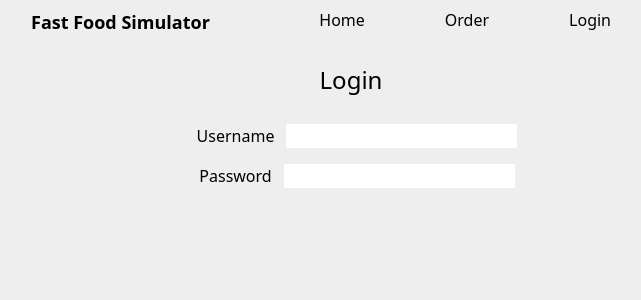
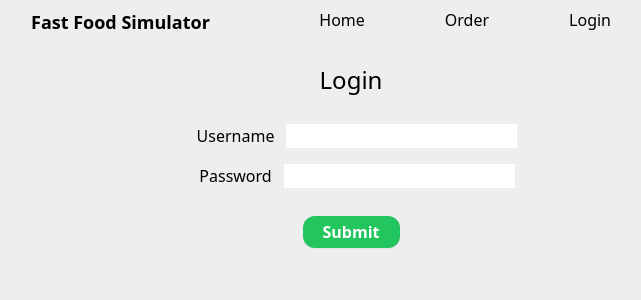
Before and after one commit to calebsmith00/fast-food-simulator, a Next.js app: page /login in a window 1280 px wide. Shown: the top 300 px of the page, without its empty margins (289-930 px from the left). Built offline with nearby package versions, Linux system fonts and the light colour scheme.

Commit message:
Modularize form component

```diff
--- /dev/null
+++ b/components/Utility/Form/ButtonGroup.tsx
@@ -0,0 +1,9 @@
+import Button from "../Button/Button";
+
+export default function FormButtonGroup(props: any) {
+  return (
+    <div>
+      <Button text="Submit" onClick={props.handleSubmit} />
+    </div>
+  );
+}
--- a/components/Utility/Form/Container.tsx
+++ b/components/Utility/Form/Container.tsx
@@ -1,21 +1,31 @@
-import { ChangeEventHandler } from "react";
-import { InputFields } from "../../../hooks/useForm";
+import { MouseEvent, MouseEventHandler } from "react";
+import useForm, { InputFields } from "../../../hooks/useForm";
+import FormButtonGroup from "./ButtonGroup";
 import FormInputGroups from "./InputGroups";
 
-type FormContainerProps<> = {
-  handleInput: ChangeEventHandler<HTMLInputElement>;
-  getInputValue: Function;
+type FormContainerProps = {
   inputs: InputFields<any>;
+  handleSubmit: Function;
 };
 
 export default function FormContainer(props: FormContainerProps) {
+  const { handleInput, getInputValue, inputs } = useForm(props.inputs);
+
+  // Middleman submit function -- utilizes this to modularize this form component. All logic will be managed
+  // within the form component, but sending the data can vary per page
+  const handleSubmit = (event: MouseEvent<HTMLButtonElement>) => {
+    return props.handleSubmit(event, inputs);
+  };
+
   return (
     <div className="text-center">
       <FormInputGroups
-        inputs={props.inputs}
-        handleInput={props.handleInput}
-        getInputValue={props.getInputValue}
+        inputs={inputs}
+        handleInput={handleInput}
+        getInputValue={getInputValue}
       />
+
+      <FormButtonGroup inputs={inputs} handleSubmit={handleSubmit} />
     </div>
   );
 }
--- a/hooks/useForm.ts
+++ b/hooks/useForm.ts
@@ -1,4 +1,11 @@
-import { ChangeEvent, useEffect, useState } from "react";
+import {
+  ChangeEvent,
+  ChangeEventHandler,
+  MouseEvent,
+  MouseEventHandler,
+  useEffect,
+  useState,
+} from "react";
 
 export type InputFields<T> = {
   [key: string]: {
@@ -11,7 +18,9 @@ export type InputFields<T> = {
 export default function useForm(defaultInputs: InputFields<any> = {}) {
   const [inputs, setInputs] = useState<InputFields<any>>(defaultInputs);
 
-  const handleInput = (event: ChangeEvent<HTMLInputElement>) => {
+  const handleInput: ChangeEventHandler<HTMLInputElement> = (
+    event: ChangeEvent<HTMLInputElement>
+  ) => {
     const { name, value } = event.target;
 
     setInputs((prevInput: any) => ({
@@ -23,14 +32,18 @@ export default function useForm(defaultInputs: InputFields<any> = {}) {
     }));
   };
 
-  const clearInputs = (event: ChangeEvent<HTMLButtonElement>) => {
+  const clearInputs: MouseEventHandler<HTMLButtonElement> = (
+    event: MouseEvent<HTMLButtonElement>
+  ) => {
     setInputs(defaultInputs);
   };
 
-  const getInputValue = (keyName: string) => {
+  const getInputValue = (keyName: string): string => {
     if (inputs[keyName]) {
       return inputs[keyName]["value"];
     }
+
+    return "";
   };
 
   return { inputs, handleInput, getInputValue, clearInputs };
--- a/pages/login.tsx
+++ b/pages/login.tsx
@@ -1,6 +1,6 @@
+import { MouseEvent } from "react";
 import FormContainer from "../components/Utility/Form/Container";
 import Header from "../components/Utility/Header";
-import useForm from "../hooks/useForm";
 import { InputFields } from "../hooks/useForm";
 
 const defaultInputFields: InputFields<string> = {
@@ -17,16 +17,19 @@ const defaultInputFields: InputFields<string> = {
 };
 
 export default function Login() {
-  const { handleInput, getInputValue, inputs } = useForm(defaultInputFields);
+  const handleSubmit = (
+    event: MouseEvent<HTMLButtonElement>,
+    inputs: InputFields<string>
+  ) => {
+    event.preventDefault();
+
+    console.log(inputs);
+  };
 
   return (
     <div>
       <Header text="Login" />
-      <FormContainer
-        handleInput={handleInput}
-        getInputValue={getInputValue}
-        inputs={inputs}
-      />
+      <FormContainer inputs={defaultInputFields} handleSubmit={handleSubmit} />
     </div>
   );
 }
```
